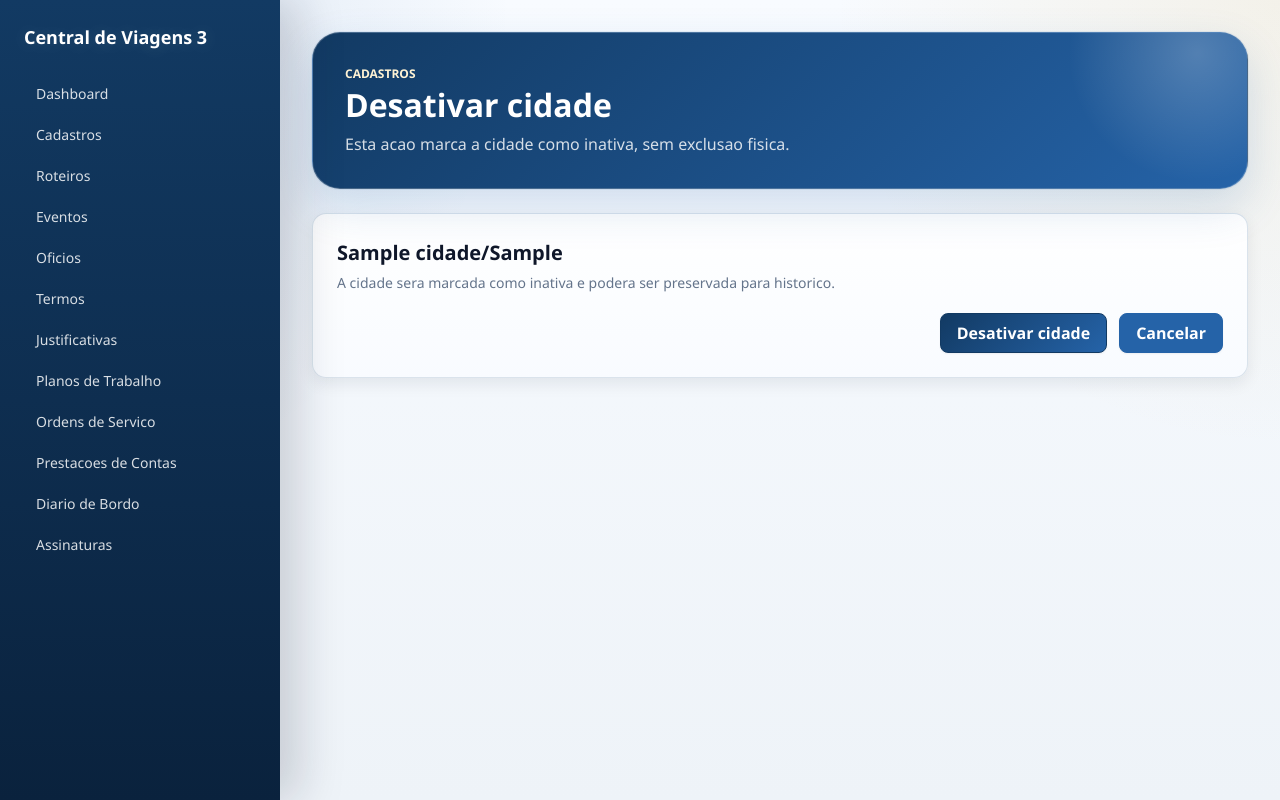
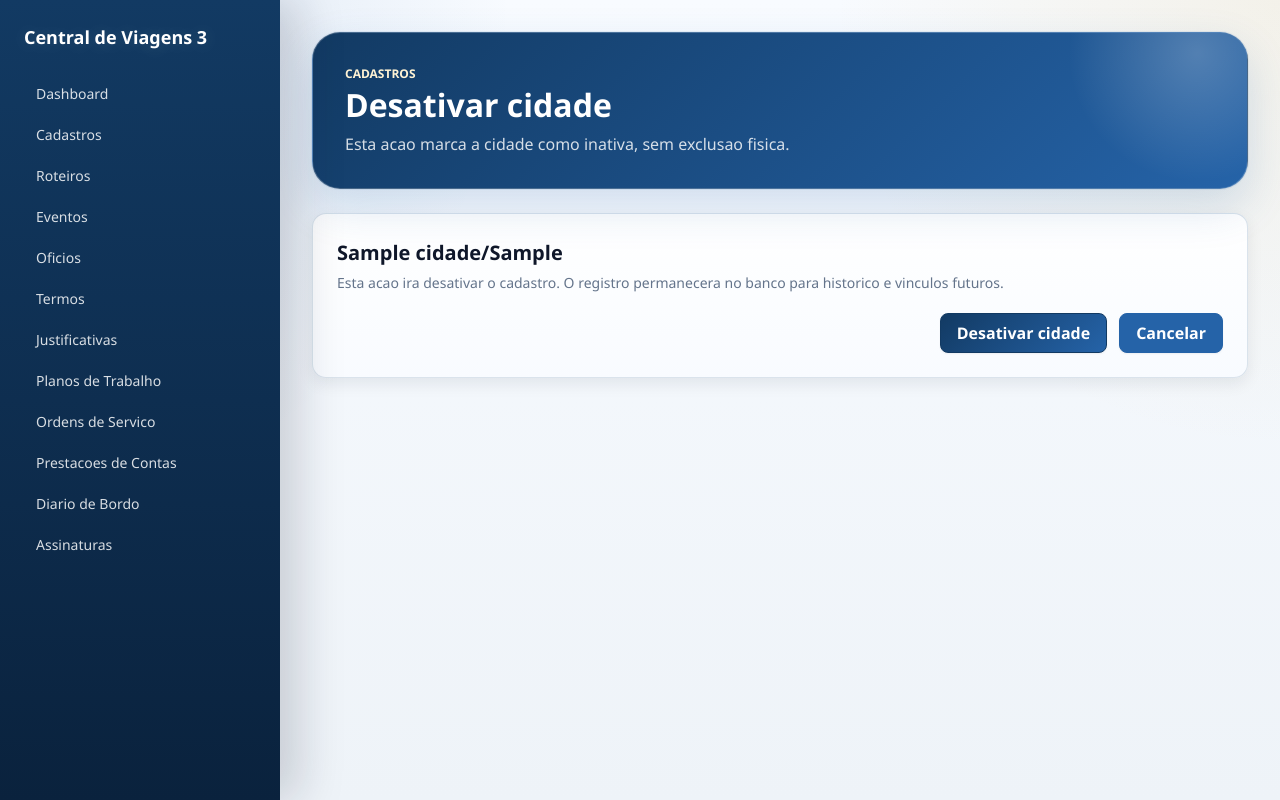
Before and after one commit to tiago2904santos/Central-de-Viagens-2.0, a Django app: page /cadastros/cidades/1/excluir/ in a window 1280 px wide. Run offline with Django 5.2, Linux system fonts and the light colour scheme; tables that the repository leaves empty hold one stand-in row (values such as "Sample post"); parts of the project's set-up code (start-up, migrations or seed data) failed here and were passed over.

```diff
--- a/cadastros/services.py
+++ b/cadastros/services.py
@@ -6,7 +6,7 @@ def atualizar_unidade(instance, form):
     return form.save()
 
 
-def excluir_unidade(instance):
+def desativar_unidade(instance):
     instance.ativa = False
     instance.save(update_fields=["ativa", "updated_at"])
     return instance
@@ -20,7 +20,7 @@ def atualizar_cidade(instance, form):
     return form.save()
 
 
-def excluir_cidade(instance):
+def desativar_cidade(instance):
     instance.ativa = False
     instance.save(update_fields=["ativa", "updated_at"])
     return instance
--- a/cadastros/views.py
+++ b/cadastros/views.py
@@ -21,8 +21,8 @@ from .services import atualizar_cidade
 from .services import atualizar_unidade
 from .services import criar_cidade
 from .services import criar_unidade
-from .services import excluir_cidade
-from .services import excluir_unidade
+from .services import desativar_cidade
+from .services import desativar_unidade
 
 
 def _render_listagem(request, template_name, context):
@@ -136,7 +136,7 @@ def unidade_update(request, pk):
 def unidade_delete(request, pk):
     unidade = get_unidade_by_id(pk)
     if request.method == "POST":
-        excluir_unidade(unidade)
+        desativar_unidade(unidade)
         messages.success(request, "Unidade desativada com sucesso.")
         return redirect("cadastros:unidades_index")
     return render(
@@ -220,7 +220,7 @@ def cidade_update(request, pk):
 def cidade_delete(request, pk):
     cidade = get_cidade_by_id(pk)
     if request.method == "POST":
-        excluir_cidade(cidade)
+        desativar_cidade(cidade)
         messages.success(request, "Cidade desativada com sucesso.")
         return redirect("cadastros:cidades_index")
     return render(
--- a/templates/cadastros/cidades/confirm_delete.html
+++ b/templates/cadastros/cidades/confirm_delete.html
@@ -9,7 +9,7 @@
     <section class="form-section">
       <header class="form-section-header">
         <h3>{{ object.nome }}/{{ object.uf }}</h3>
-        <p>A cidade sera marcada como inativa e podera ser preservada para historico.</p>
+        <p>Esta acao ira desativar o cadastro. O registro permanecera no banco para historico e vinculos futuros.</p>
       </header>
       {% include "components/forms/form_actions.html" with primary_label="Desativar cidade" secondary_label="Cancelar" secondary_url=back_url only %}
     </section>
--- a/templates/cadastros/unidades/confirm_delete.html
+++ b/templates/cadastros/unidades/confirm_delete.html
@@ -9,7 +9,7 @@
     <section class="form-section">
       <header class="form-section-header">
         <h3>{{ object.nome }}</h3>
-        <p>A unidade sera marcada como inativa e podera ser preservada para historico.</p>
+        <p>Esta acao ira desativar o cadastro. O registro permanecera no banco para historico e vinculos futuros.</p>
       </header>
       {% include "components/forms/form_actions.html" with primary_label="Desativar unidade" secondary_label="Cancelar" secondary_url=back_url only %}
     </section>
```
Also changed, not shown: cadastros/tests/test_crud_unidade_cidade.py (+14 -2 lines).
